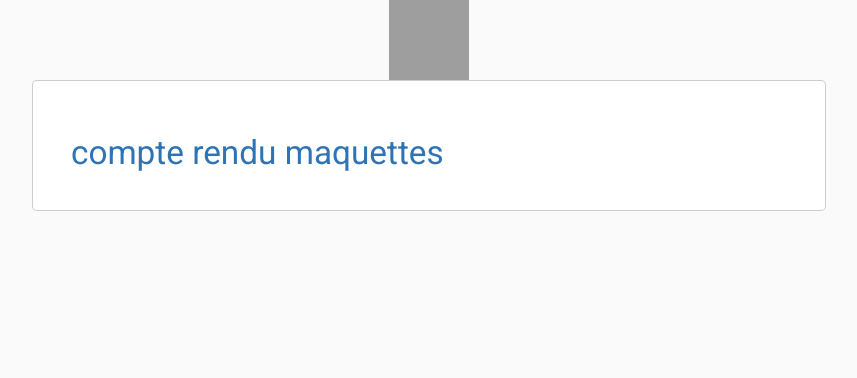
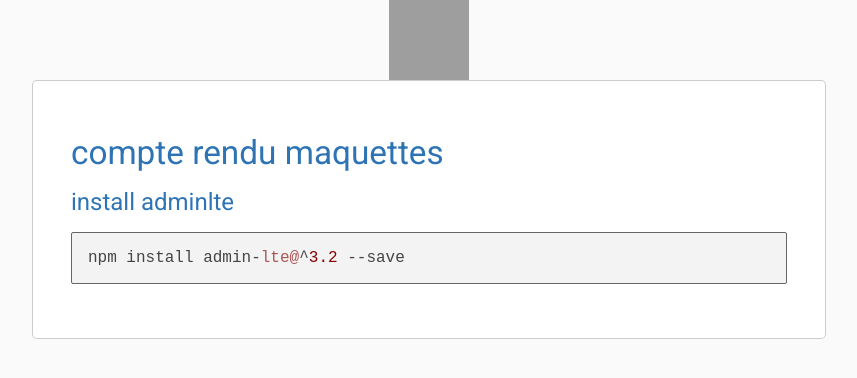
Before and after one commit to solicoders/prototype_adnan, a Jekyll site: the page built from docs/maquettes/compte-rendu.md, in a window 1280 px wide. Shown: the top 378 px of the page, without its empty margins (211-1068 px from the left). Built offline with Jekyll 4.4.1, drawn with Linux system fonts in a browser that asks for light colours; our own code applies the rules of GitHub Pages for plain Markdown files; grey boxes are pictures that could not be loaded.

Commit message:
install adminlte

````diff
--- a/docs/maquettes/compte-rendu.md
+++ b/docs/maquettes/compte-rendu.md
@@ -7,6 +7,10 @@ order: 8
 
 # compte rendu maquettes
 
+## install adminlte
+```bash
+npm install admin-lte@^3.2 --save
+```
 <!-- note -->
 
 
--- /dev/null
+++ b/docs/maquettes/package.json
@@ -0,0 +1,5 @@
+{
+  "dependencies": {
+    "admin-lte": "3.2"
+  }
+}
````
Also changed, not shown: 2 other files.
